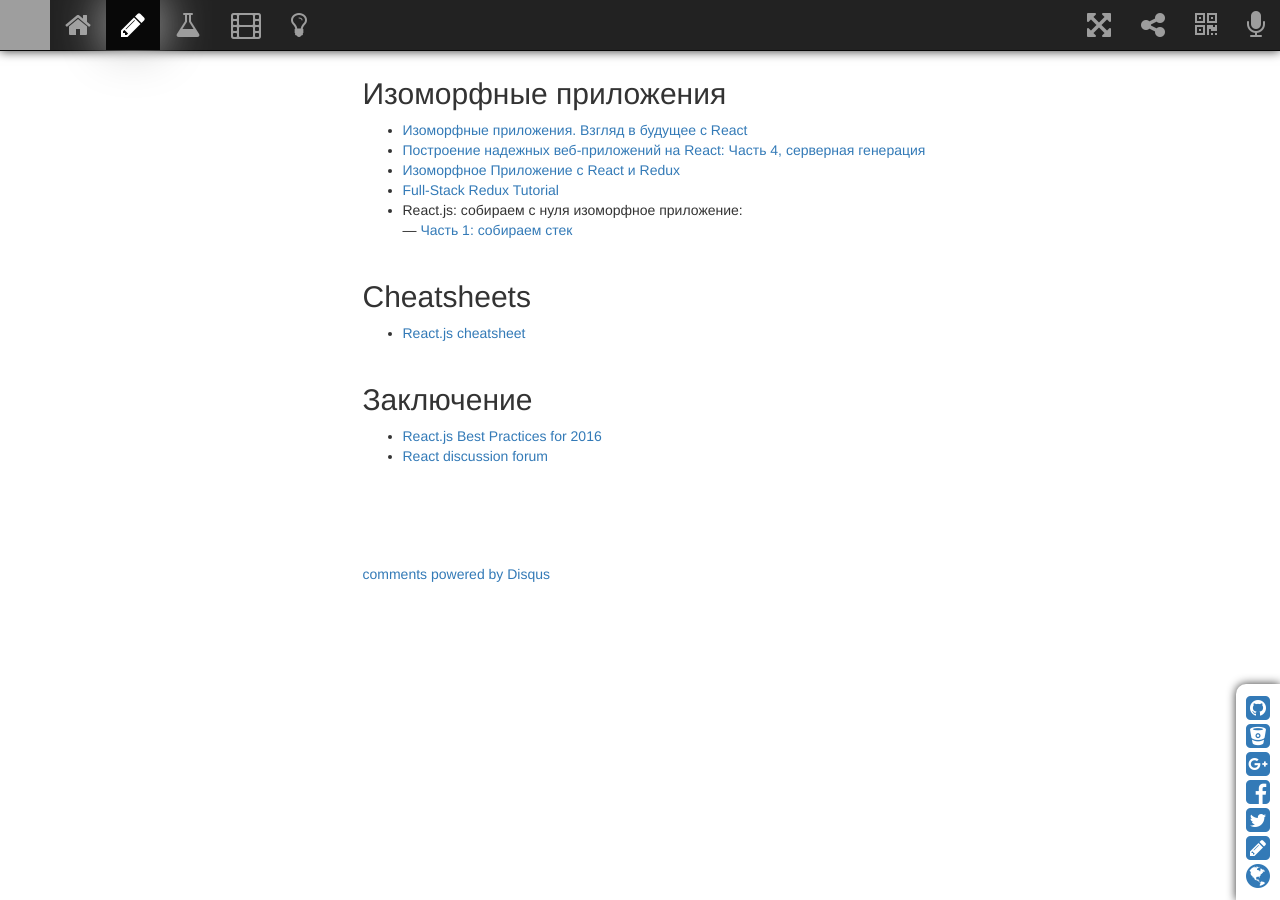
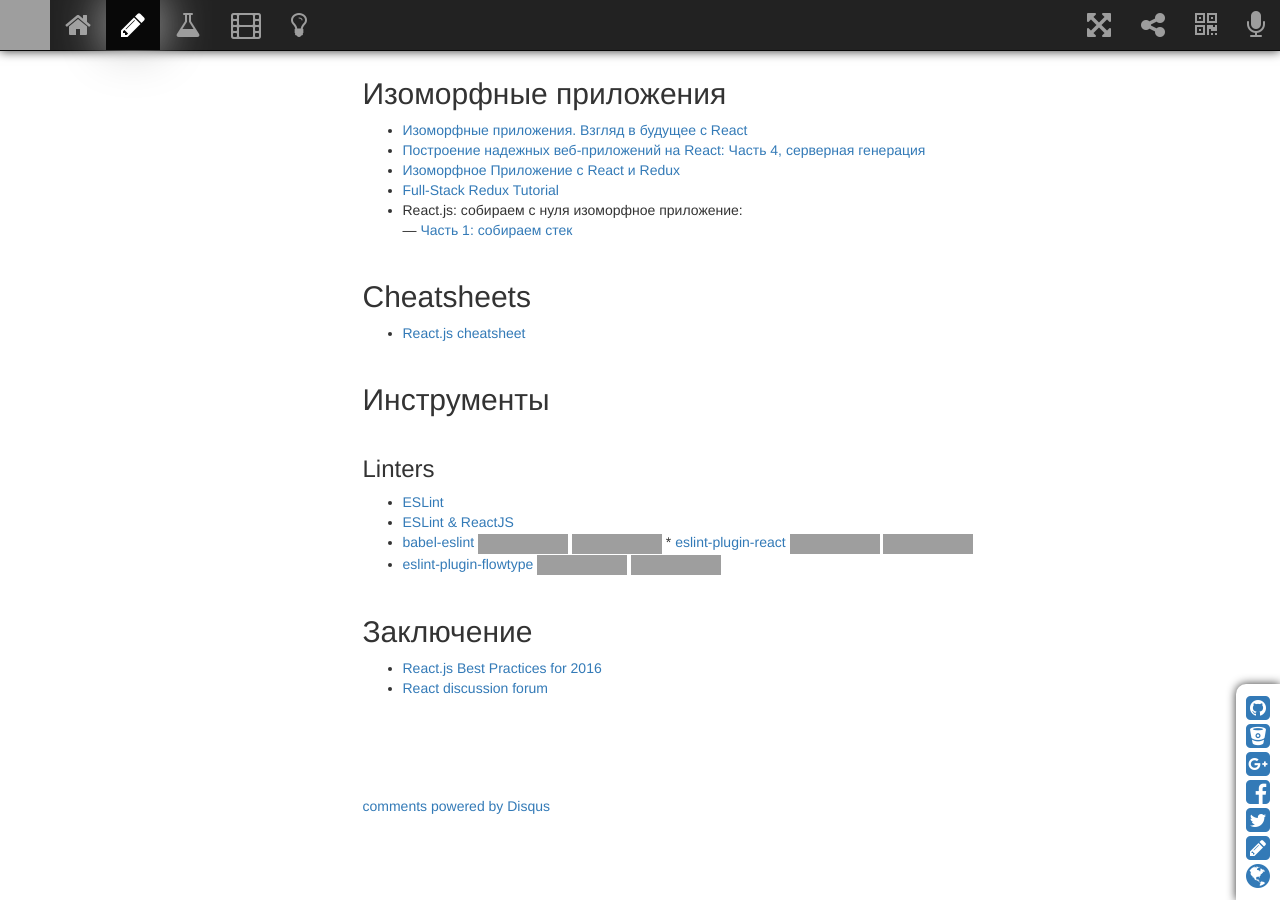
Before and after one commit to sergeymakoveev/sergeymakoveev.github.com, a Jekyll site: the page built from _posts/2015-06-18-js.react.md, in a window 1280 px wide and 900 px high, scrolled down 2971 px. Built offline with Jekyll 4.4.1, drawn with Linux system fonts in a browser that asks for light colours; nearby versions of some CDN libraries; comment, search, counter and statistics services are not loaded; grey boxes are pictures that could not be loaded.

Commit message:
обновил контент

```diff
--- a/_posts/2015-06-18-js.react.md
+++ b/_posts/2015-06-18-js.react.md
@@ -140,6 +140,24 @@
 *   [React.js cheatsheet](http://ricostacruz.com/cheatsheets/react.html)
 
 
+## Инструменты
+
+### Linters
+*   [ESLint](http://eslint.org)
+*   [ESLint & ReactJS](https://maxfarseer.gitbooks.io/redux-course-ru/content/eslint.html)
+*   [babel-eslint](https://www.npmjs.com/package/babel-eslint)
+        [![npm](https://img.shields.io/npm/v/babel-eslint.svg)](https://www.npmjs.com/package/babel-eslint)
+        [![npm](https://img.shields.io/npm/dm/babel-eslint.svg)](https://www.npmjs.com/package/babel-eslint)
+        *   [eslint-plugin-react](https://www.npmjs.com/package/eslint-plugin-react)
+        [![npm](https://img.shields.io/npm/v/eslint-plugin-react.svg)](https://www.npmjs.com/package/eslint-plugin-react)
+        [![npm](https://img.shields.io/npm/dm/eslint-plugin-react.svg)](https://www.npmjs.com/package/eslint-plugin-react)
+*   [eslint-plugin-flowtype](https://www.npmjs.com/package/eslint-plugin-flowtype)
+        [![npm](https://img.shields.io/npm/v/eslint-plugin-flowtype.svg)](https://www.npmjs.com/package/eslint-plugin-flowtype)
+        [![npm](https://img.shields.io/npm/dm/eslint-plugin-flowtype.svg)](https://www.npmjs.com/package/eslint-plugin-flowtype)
+
+
+
+
 ## Заключение
 *   [React.js Best Practices for 2016](https://blog.risingstack.com/react-js-best-practices-for-2016/)
 *   [React discussion forum](https://discuss.reactjs.org/)
```
Also changed, not shown: _posts/2015-05-21-js.es6.md (+5 -0 lines).
